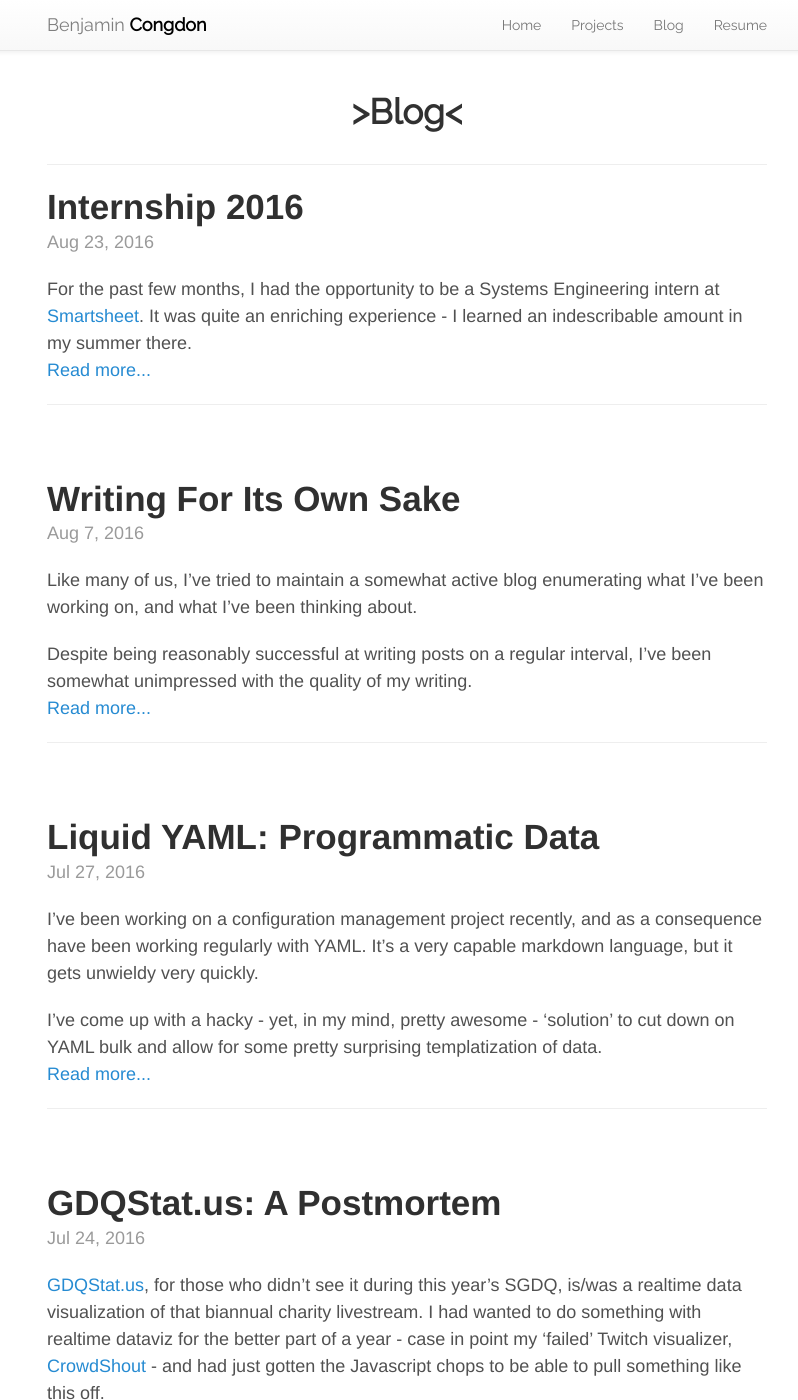
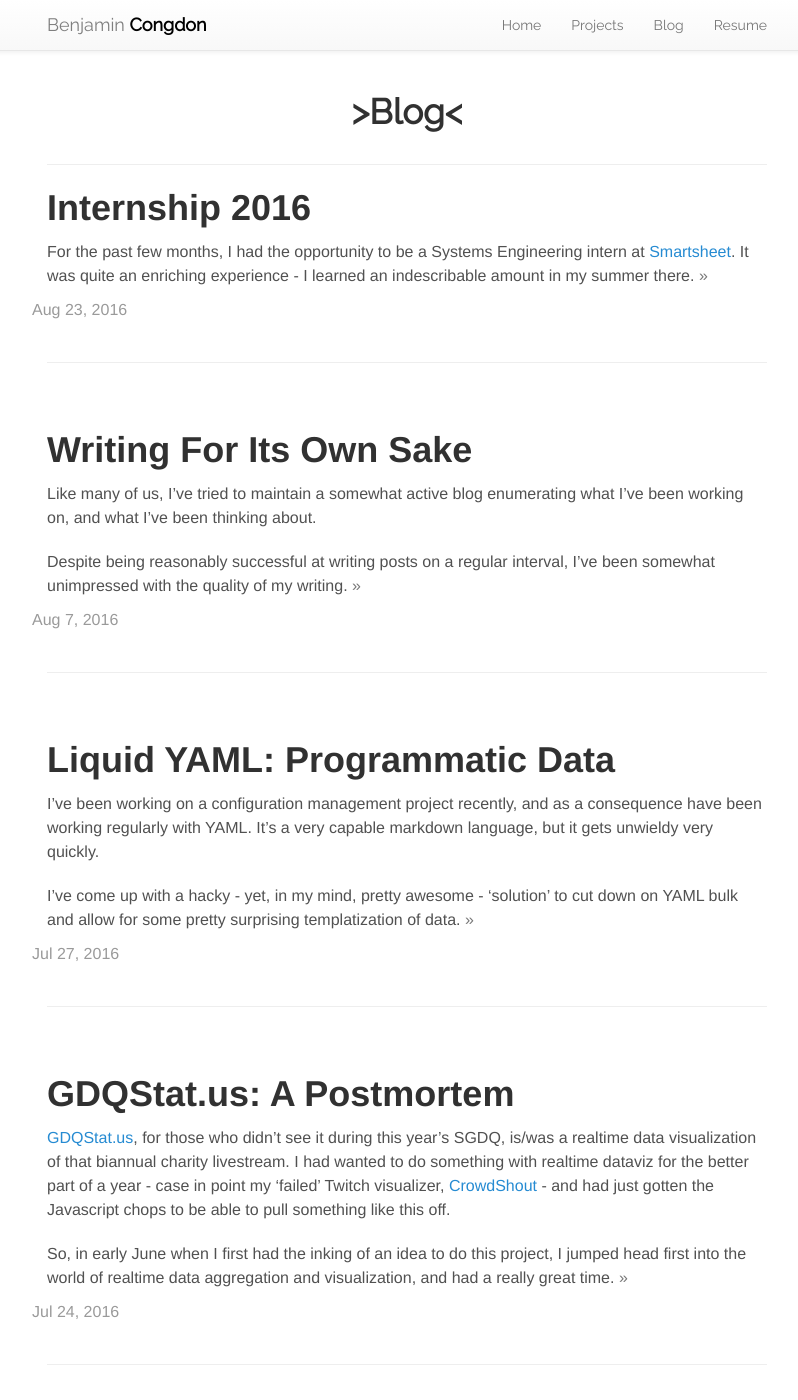
Before and after one commit to rhythmmec/bcongdon.github.io, a Jekyll site: the page built from blog/index.html, in a window 1280 px wide and 1400 px high. Shown: the whole window, without its empty margins (233-1031 px from the left). Built offline with Jekyll 4.4.1, drawn with Linux system fonts in a browser that asks for light colours; nearby versions of some CDN libraries; the list of posts is cut into pages by our own code; some of the changed text lies outside the part shown.

Commit message:
Style updates

```diff
--- a/blog/index.html
+++ b/blog/index.html
@@ -15,16 +15,18 @@ description: Benjamin Congdon's Blog
 	{% assign loopindex = forloop.index %}
 	<article class='post'>
 	  <h1 class='post-title'>
-	    <a href="{{ site.path }}{{ post.url }}">
+	    <a class='post-title-link' href="{{ site.path }}{{ post.url }}">
 	      {{ post.title }}
 	    </a>
 	  </h1>
-	  <div class="post-date">{{ post.date | date: "%b %-d, %Y" }}</div>
 	  {{ post.content | split:'<!--break-->' | first }}
 	  {% if post.content contains '<!--break-->' %}
-      	<br><a href="{{ site.path }}{{ post.url }}">Read more...</a>
+      	<a class="post-read-more" href="{{ site.path }}{{ post.url }}">»</a>
    	  {% endif %}
-	  {% if loopindex <= 14 and loopindex != site.posts.size - 1 %}
+   	  <div class="post-meta-data row">
+   	  	<div class="post-date">{{ post.date | date: "%b %-d, %Y" }}</div>
+   	  </div>
+	  {% if loopindex < 14 and loopindex != site.posts.size - 1 %}
 	  <hr>
 	  {% endif %}
 	</article>
--- a/css/_settings.scss
+++ b/css/_settings.scss
@@ -10,7 +10,7 @@ $code-font-family:  Menlo, Monaco, "Courier New", monospace;
 $masthead-color:         #505050;
 $masthead-small-color:   #C0C0C0;
 
-$post-title-color:       #303030;
+$post-title-color:       #313131;
 $post-date-color:        #9a9a9a;
 
 
--- a/css/blog.css
+++ b/css/blog.css
@@ -21,3 +21,22 @@ ul.share-buttons img{
     margin: 0 auto;
     display: block;
 }
+
+.post-title {
+    font-size: 36px;
+}
+
+a.post-title-link:hover {
+    color: #000;
+    text-decoration: none;
+}
+
+.post-read-more {
+    color: #777;
+    text-decoration: none;
+}
+
+.post-read-more:hover {
+    color: #000;
+    text-decoration: none;
+}
--- a/css/default.css
+++ b/css/default.css
@@ -45,7 +45,7 @@ body {
 /* Custom page header */
 .header {
   padding-bottom: 20px;
-  border-bottom: 1px solid #e5e5e5;
+  border-bottom: 1px solid #313131;
 }
 /* Make the masthead heading the same height as the navigation */
 .header h3 {
@@ -101,7 +101,7 @@ body {
 /* Main marketing message and sign up button */
 .headshot {
   text-align: center;
-  border-bottom: 1px solid #e5e5e5;
+  /*border-bottom: 1px solid #e5e5e5;*/
   padding-bottom: 30px
 }
 
@@ -114,7 +114,6 @@ body {
 }
 .profile {
   max-width: 40%;
-  border: 2px solid #000000;
 }
 
 .project-date{
--- a/css/style.scss
+++ b/css/style.scss
@@ -14,7 +14,7 @@ html {
 
 .post {
   font-family: $font-family;
-  font-size:   18px;
+  font-size:   16px;
   line-height: 1.5;
 }
 
```
Also changed, not shown: 1 other file.
